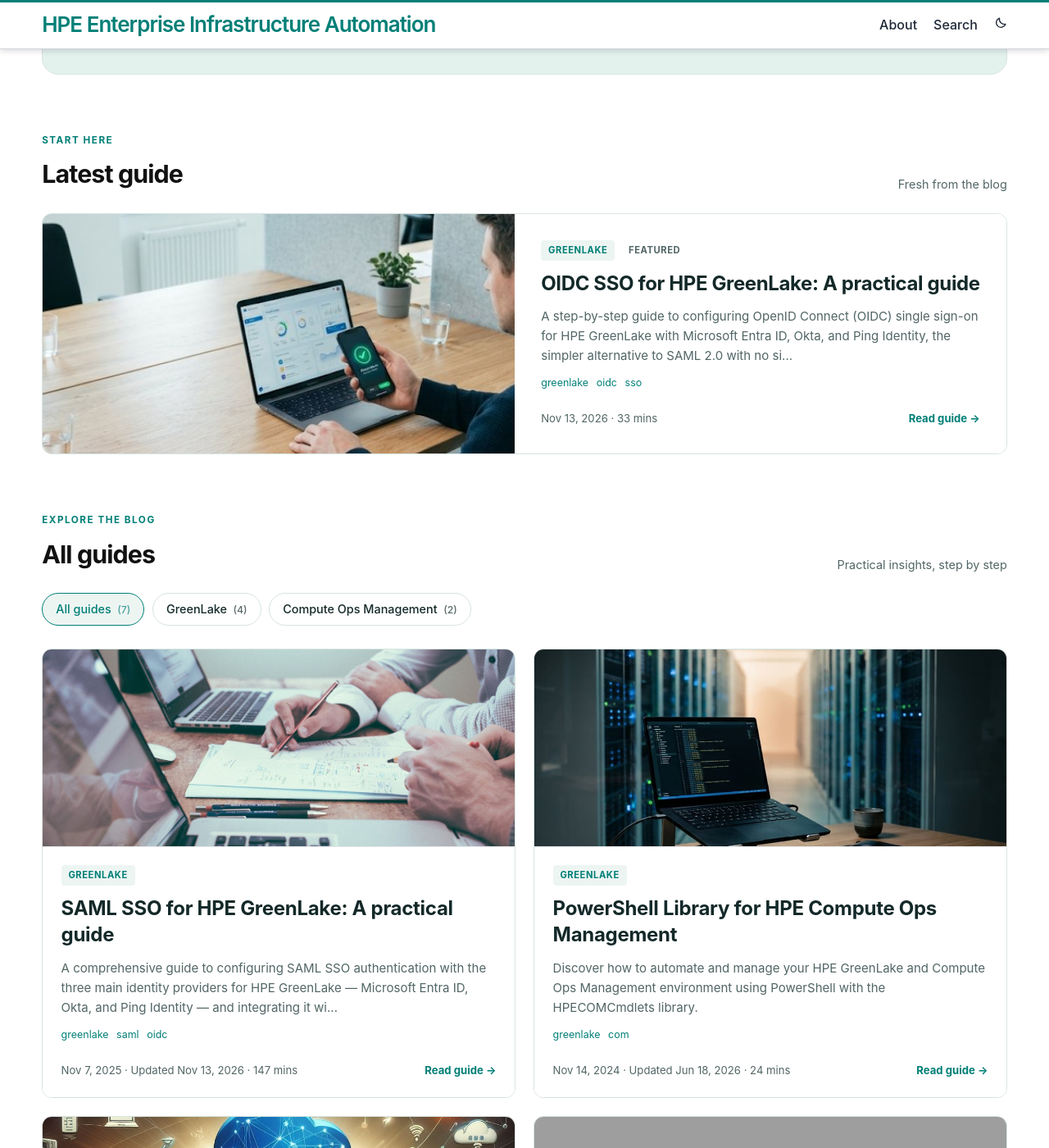
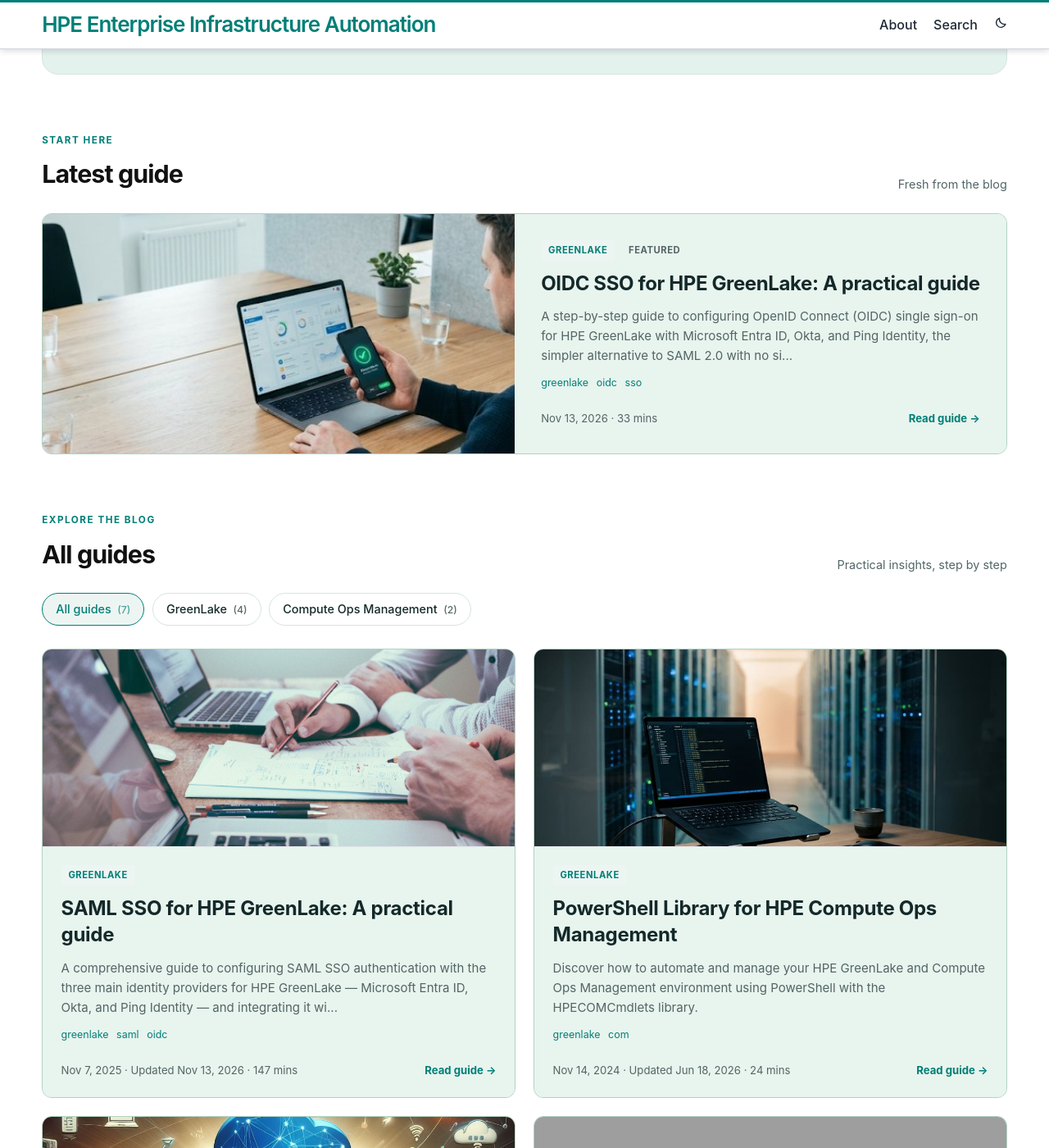
Before and after one commit to jullienl/jullienl.github.io, a Jekyll site: the page built from index.html, in a window 1280 px wide and 1400 px high, scrolled down 527 px. Shown: the whole window at 82% size. Built offline with Jekyll 4.4.1, drawn with Linux system fonts in a browser that asks for light colours; the list of posts is cut into pages by our own code; grey boxes are pictures that could not be loaded.

Commit message:
Improve homepage cards and translation placement
Co-authored-by: Copilot <223556219+Copilot@users.noreply.github.com>

```diff
--- a/_layouts/post.html
+++ b/_layouts/post.html
@@ -25,14 +25,14 @@ layout: default
       {%- endif -%}
       •
       {% include custom/tags.html %}</p>{% endunless %}
+
+    {% include custom/translate.html %}
   </header>
 
   {% if site.table_of_contents_header != blank? %}
     {% assign maxheader = page.maxheader | default: 4 %}
     {% include custom/contents.html html=content sanitize=true h_max=maxheader %}
   {% endif %}
-
-  {% include custom/translate.html %}
 
   <div class="post-content e-content" itemprop="articleBody">
     {% include custom/anchor_headings.html html=content beforeHeading=true anchorBody="<svg class='octicon' viewBox='0 0 16 16' version='1.1' width='16' height='32' aria-hidden='true'><path fill-rule='evenodd' d='M7.775 3.275a.75.75 0 001.06 1.06l1.25-1.25a2 2 0 112.83 2.83l-2.5 2.5a2 2 0 01-2.83 0 .75.75 0 00-1.06 1.06 3.5 3.5 0 004.95 0l2.5-2.5a3.5 3.5 0 00-4.95-4.95l-1.25 1.25zm-4.69 9.64a2 2 0 010-2.83l2.5-2.5a2 2 0 012.83 0 .75.75 0 001.06-1.06 3.5 3.5 0 00-4.95 0l-2.5 2.5a3.5 3.5 0 004.95 4.95l1.25-1.25a.75.75 0 00-1.06-1.06l-1.25 1.25a2 2 0 01-2.83 0z'></path></svg>" %}
--- a/_sass/_home-redesign.scss
+++ b/_sass/_home-redesign.scss
@@ -122,6 +122,10 @@
   box-shadow: none !important;
   overflow: hidden;
 }
+[data-theme="light"] .home .home-card {
+  --home-card: #e8f4ee;
+  --home-border: #b2d2c2;
+}
 [data-theme] .home .home-card:hover {
   border-color: var(--home-accent) !important;
   box-shadow: 0 10px 24px rgba(0, 0, 0, .08) !important;
```
